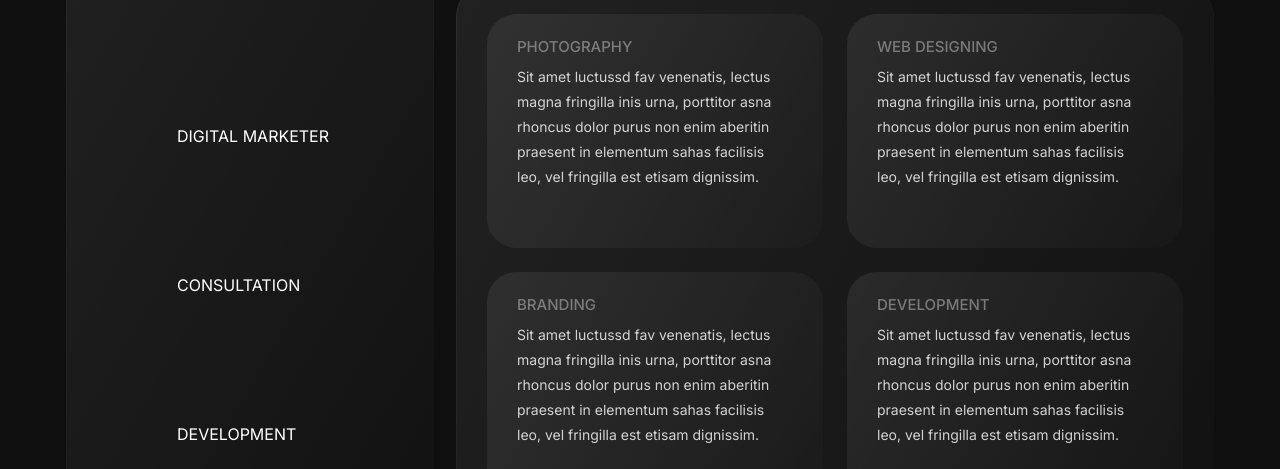
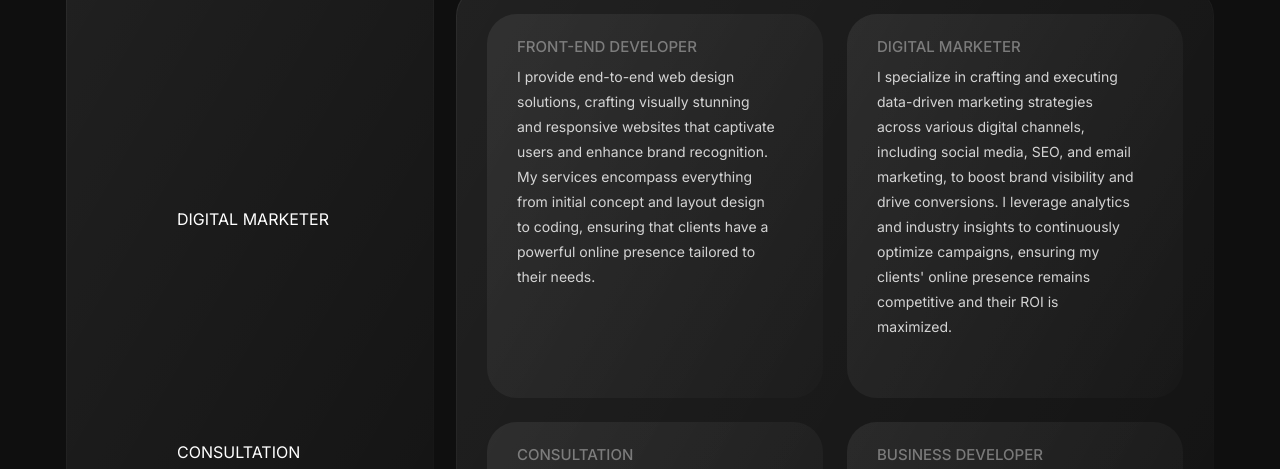
Before and after one commit to Dadeesamuel/dadee-portfolio, a plain HTML site: page service.html in a window 1280 px wide. Shown: the part 222-691 px from the top of the page. Drawn offline with Linux system fonts and the light colour scheme; some icons are missing.

Commit message:
service section

```diff
--- a/service.html
+++ b/service.html
@@ -13,12 +13,13 @@
     <link rel="preconnect" href="https://fonts.gstatic.com/" crossorigin>
     <link href="https://fonts.googleapis.com/css2?family=Inter:wght@100;200;300;400;500;600;700;800&amp;display=swap"
         rel="stylesheet">
-        <link rel="stylesheet" href="https://cdn.jsdelivr.net/gh/iconoir-icons/iconoir@main/css/iconoir.css">
+    <link rel="stylesheet" href="https://cdn.jsdelivr.net/gh/iconoir-icons/iconoir@main/css/iconoir.css">
     <link rel="stylesheet" href="assets/css/bootstrap.min.css">
     <link rel="stylesheet" href="assets/css/aos.css">
 
     <link rel="stylesheet" href="assets/css/style.css">
 </head>
+
 <body>
 
     <main class="main-homepage">
@@ -57,7 +58,8 @@
         <!-- Service -->
         <section class="service-area">
             <div class="container">
-                <h1 class="section-heading" data-aos="fade-up"><img src="assets/images/star-2.png" alt="Star"> My Offerings <img src="assets/images/star-2.png" alt="Star"></h1>
+                <h1 class="section-heading" data-aos="fade-up"><img src="assets/images/star-2.png" alt="Star"> My
+                    Offerings <img src="assets/images/star-2.png" alt="Star"></h1>
 
                 <div class="row">
 
@@ -72,7 +74,7 @@
                                     </li>
                                     <li>
                                         <i class="iconoir-design-pencil icon"></i>
-                                       DIGITAL MARKETER
+                                        DIGITAL MARKETER
                                     </li>
                                     <li>
                                         <i class="iconoir-color-filter icon"></i>
@@ -89,26 +91,43 @@
 
                     <!-- Content -->
                     <div class="col-md-8">
-                        <h1 class="section-heading" data-aos="fade-up"><img src="assets/images/star-2.png" alt="Star"> My Offerings <img src="assets/images/star-2.png" alt="Star"></h1>
+                        <h1 class="section-heading" data-aos="fade-up"><img src="assets/images/star-2.png" alt="Star">
+                            My Offerings <img src="assets/images/star-2.png" alt="Star"></h1>
 
                         <div class="service-content-wrap" data-aos="zoom-in">
                             <div class="service-content-inner shadow-box">
                                 <div class="service-items">
                                     <div class="service-item">
-                                        <h3>Photography</h3>
-                                        <p>Sit amet luctussd fav venenatis, lectus magna fringilla inis urna, porttitor asna rhoncus dolor purus non enim aberitin praesent in elementum sahas facilisis leo, vel fringilla est etisam dignissim.</p>
+                                        <h3>FRONT-END DEVELOPER</h3>
+                                        <p>I provide end-to-end web design solutions, crafting visually stunning and
+                                            responsive websites that captivate users and enhance brand recognition. My
+                                            services encompass everything from initial concept and layout design to
+                                            coding, ensuring that clients have a powerful online presence tailored to
+                                            their needs.</p>
                                     </div>
                                     <div class="service-item">
-                                        <h3>Web Designing</h3>
-                                        <p>Sit amet luctussd fav venenatis, lectus magna fringilla inis urna, porttitor asna rhoncus dolor purus non enim aberitin praesent in elementum sahas facilisis leo, vel fringilla est etisam dignissim.</p>
+                                        <h3>DIGITAL MARKETER</h3>
+                                        <p>I specialize in crafting and executing data-driven marketing strategies
+                                            across various digital channels, including social media, SEO, and email
+                                            marketing, to boost brand visibility and drive conversions. I leverage
+                                            analytics and industry insights to continuously optimize campaigns, ensuring
+                                            my clients' online presence remains competitive and their ROI is maximized.
+                                        </p>
                                     </div>
                                     <div class="service-item">
-                                        <h3>Branding</h3>
-                                        <p>Sit amet luctussd fav venenatis, lectus magna fringilla inis urna, porttitor asna rhoncus dolor purus non enim aberitin praesent in elementum sahas facilisis leo, vel fringilla est etisam dignissim.</p>
+                                        <h3>CONSULTATION</h3>
+                                        <p> I provide expert guidance and strategic advice to businesses, helping them
+                                            navigate challenges, make informed decisions, and achieve their goals. My
+                                            services involve in-depth analysis, tailored recommendations, and hands-on
+                                            support to drive growth and enhance organizational effectiveness.</p>
                                     </div>
                                     <div class="service-item">
-                                        <h3>Development</h3>
-                                        <p>Sit amet luctussd fav venenatis, lectus magna fringilla inis urna, porttitor asna rhoncus dolor purus non enim aberitin praesent in elementum sahas facilisis leo, vel fringilla est etisam dignissim.</p>
+                                        <h3>BUSINESS DEVELOPER</h3>
+                                        <p>I specialize in identifying growth opportunities, forging strategic
+                                            partnerships, and expanding market reach for companies. My services involve
+                                            market analysis, relationship building, and the implementation of strategic
+                                            initiatives to help businesses thrive and achieve their long-term
+                                            objectives.</p>
                                     </div>
                                 </div>
                             </div>
@@ -126,11 +145,11 @@
                                 <div class="about-profile-box info-box shadow-box h-full">
                                     <img src="assets/images/bg1.png" alt="BG" class="bg-img">
                                     <div class="inner-profile-icons shadow-box">
-                                        <a href="#">
-                                            <i class="iconoir-dribbble"></i>
+                                        <a href="https://www.linkedin.com/in/samuel-dadee-176458151/">
+                                            <i class="iconoir-linkedin"></i>
                                         </a>
-                                        <a href="#">
-                                            <i class="iconoir-twitter"></i>
+                                        <a href="https://github.com/Dadeesamuel">
+                                            <i class="iconoir-github"></i>
                                         </a>
                                     </div>
                                     <div class="d-flex align-items-center justify-content-between">
@@ -163,7 +182,7 @@
                                 <div class="about-crenditials-box info-box shadow-box">
                                     <a class="overlay-link" href="credentials.html"></a>
                                     <img src="assets/images/bg1.png" alt="BG" class="bg-img">
-                                    <img src="assets/images/sign.png" alt="Sign">
+                                    <img src="assets/images/programer-working small.jpg" alt="Sign">
                                     <div class="d-flex align-items-center justify-content-between">
                                         <div class="infos">
                                             <h4>more about me</h4>
```
Also changed, not shown: works.html (+2 -2 lines).
